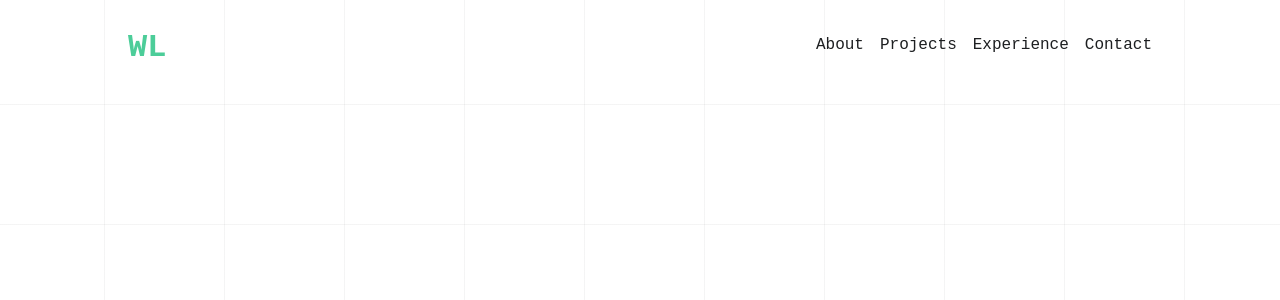
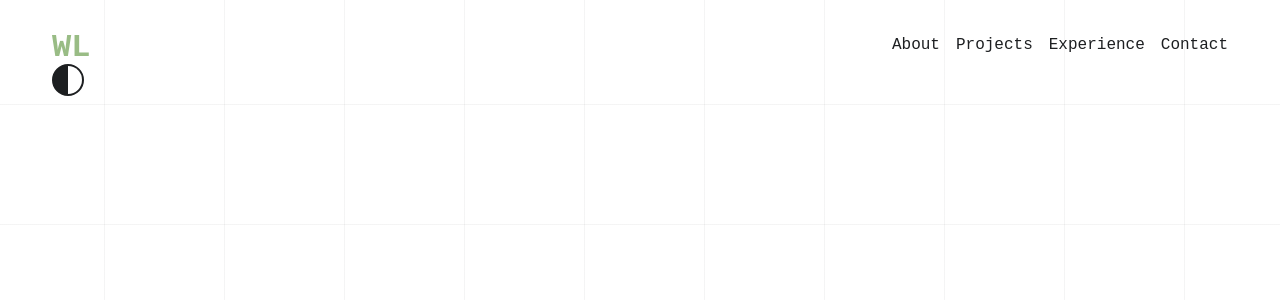
Before and after one commit to williamalowe/WilliamALowe, a React (Vite) app: page / in a window 1280 px wide. Shown: the top 300 px of the page. Built offline with nearby package versions, Linux system fonts and the light colour scheme; a web font is replaced by a local one.

Commit message:
feat: add themeswitcher-component

```diff
--- /dev/null
+++ b/src/components/ThemeSwitch/ThemeSwitch.jsx
@@ -0,0 +1,12 @@
+import styles from './ThemeSwitch.module.css';
+
+const ThemeSwitch = ({ handleClick }) => {
+  return (
+    <button className={styles.switch} onClick={handleClick}>
+      <div></div>
+      <div></div>
+    </button>
+  )
+}
+
+export default ThemeSwitch
--- /dev/null
+++ b/src/components/ThemeSwitch/ThemeSwitch.module.css
@@ -0,0 +1,18 @@
+.switch {
+  padding: 0;
+  width: 2rem;
+  height: 2rem;
+  border: 2px solid var(--text-color);
+  background: var(--text-color);
+  border-radius: 50%;
+  display: flex;
+  overflow: hidden;
+  cursor: pointer;
+}
+.switch > div {
+  flex: 1;
+  height: 100%;
+}
+.switch > div:last-child {
+  background: var(--bg-primary);
+}
--- a/src/index.css
+++ b/src/index.css
@@ -4,7 +4,7 @@
   --text-color: #1d1f21;
 	--bg-primary: #fff;
 	--bg-secondary: #1d1f210c;
-  --highlight-color: #4ccd99;
+  --highlight-color: #99BC85;
 }
 
 [data-theme="dark"] {
--- a/src/views/App/App.jsx
+++ b/src/views/App/App.jsx
@@ -2,6 +2,8 @@ import { useState } from 'react';
 import Background from '../../components/Background/Background';
 import styles from './App.module.css';
 import Navbar from '../../components/Navbar/Navbar';
+import { Outlet } from 'react-router-dom';
+import ThemeSwitch from '../../components/ThemeSwitch/ThemeSwitch';
 
 const App = () => {
   const [isDark, setIsDark] = useState(false);
@@ -13,6 +15,12 @@ const App = () => {
       </div>
       <section className={styles.content}>
         <Navbar />
+        <div className={styles.page_view}>
+          <Outlet />
+        </div>
+        <ThemeSwitch
+          handleClick={() => setIsDark(!isDark)}
+        />
       </section>
     </main>
   )
--- a/src/views/App/App.module.css
+++ b/src/views/App/App.module.css
@@ -3,6 +3,7 @@
   height: 100%;
   display: flex;
   justify-content: center;
+  transition: all 0.5s ease-in-out;
 }
 .bg_wrapper {
   position: absolute;
@@ -14,7 +15,12 @@
 }
 .content {
   margin-top: 2rem;
-  width: 1024px;
+  width: 1176px;
   height: 10px;
   z-index: 20;
 }
+.page_view {
+  width: 1024px;
+  display: flex;
+  justify-content: center;
+}
```
